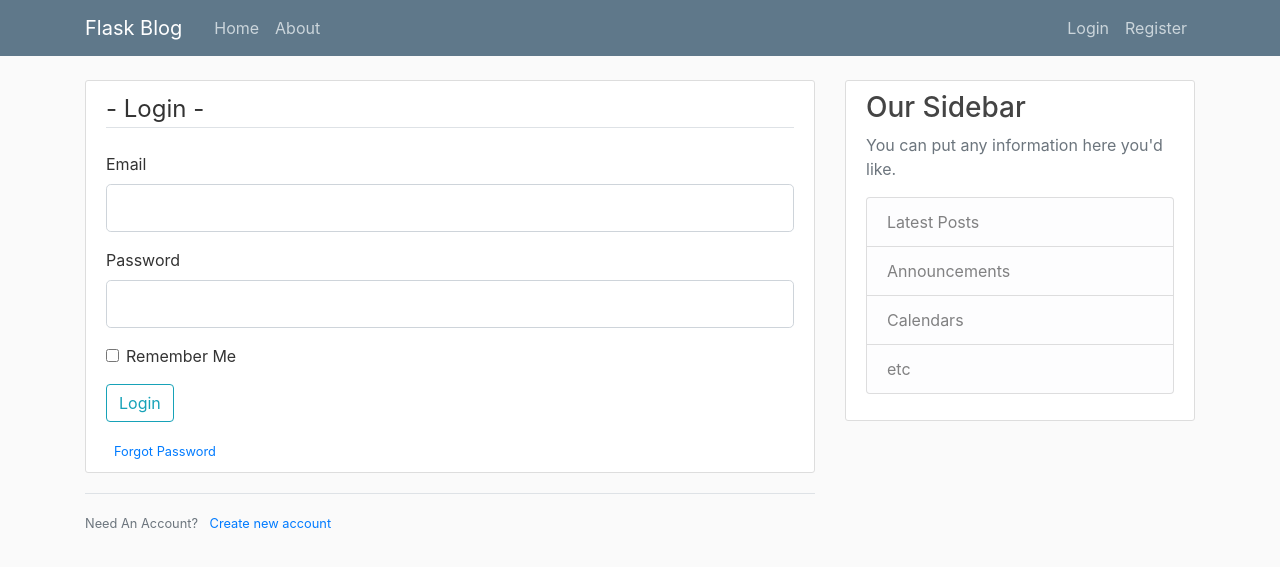
After one commit to JanukaD/sample_FlaskProject, a Flask app: page /login in a window 1280 px wide. The commit adds this page. Shown: the top 567 px of the page. Run offline with Flask 2, Linux system fonts and the light colour scheme; some libraries are stand-ins or nearby versions.

Commit message:
Create login page

```diff
--- a/templates/layout.html
+++ b/templates/layout.html
@@ -26,13 +26,13 @@
             </button>
             <div class="collapse navbar-collapse" id="navbarToggle">
                 <div class="navbar-nav mr-auto">
-                    <a class="nav-item nav-link" href="/">Home</a>
-                    <a class="nav-item nav-link" href="/about">About</a>
+                    <a class="nav-item nav-link" href="{{ url_for ('home') }}">Home</a>
+                    <a class="nav-item nav-link" href="{{ url_for ('about') }}">About</a>
                 </div>
                 <!-- Navbar Right Side -->
                 <div class="navbar-nav">
-                    <a class="nav-item nav-link" href="/login">Login</a>
-                    <a class="nav-item nav-link" href="/register">Register</a>
+                    <a class="nav-item nav-link" href="{{ url_for ('login') }}">Login</a>
+                    <a class="nav-item nav-link" href="{{ url_for ('register') }}">Register</a>
                 </div>
             </div>
         </div>
--- /dev/null
+++ b/templates/login.html
@@ -0,0 +1,53 @@
+{% extends "layout.html" %}
+{% block content %}
+    <div class="content-section">
+        <form method="POST" action="">
+            {{ form.hidden_tag() }}
+            <fieldset class="form-group">
+                <legend class="border-bottom mb-4">- Login - </legend>
+
+                <div class="form-group">
+                    {{ form.email.label(class="form-control-label") }}
+                    {% if form.email.errors %}
+                        {{ form.email(class="form-control form-control-lg is-invalid") }}
+                        <div class="invalid-feedback">
+                            {% for error in form.email.errors %}
+                                <span>{{ error }}</span>
+                            {% endfor %}
+                        </div>
+                    {% else %}
+                        {{ form.email(class="form-control form-control-lg") }}
+                    {% endif %}
+                </div>
+                <div class="form-group">
+                    {{ form.password.label(class="form-control-label") }}
+                    {% if form.password.errors %}
+                        {{ form.password(class="form-control form-control-lg is-invalid") }}
+                        <div class="invalid-feedback">
+                            {% for error in form.password.errors %}
+                                <span>{{ error }}</span>
+                            {% endfor %}
+                        </div>
+                    {% else %}
+                        {{ form.password(class="form-control form-control-lg") }}
+                    {% endif %}
+                </div>
+<div class = "form-check">
+    {{ form.remember(class="form-check-input") }}
+     {{ form.remember.label(class="form-check-label") }}
+</div>
+            </fieldset>
+            <div class="form-group">
+                {{ form.submit(class="btn btn-outline-info") }}
+            </div>
+        <small class="text-muted ml-2">
+            <a href="#">Forgot Password</a>
+        </small>
+        </form>
+    </div>
+    <div class="border-top pt-3">
+        <small class="text-muted">
+            Need An Account? <a class="ml-2" href="{{ url_for('register') }}">Create new account</a>
+        </small>
+    </div>
+{% endblock content %}
```
Also changed, not shown: forms.py (line endings or trailing spaces).
